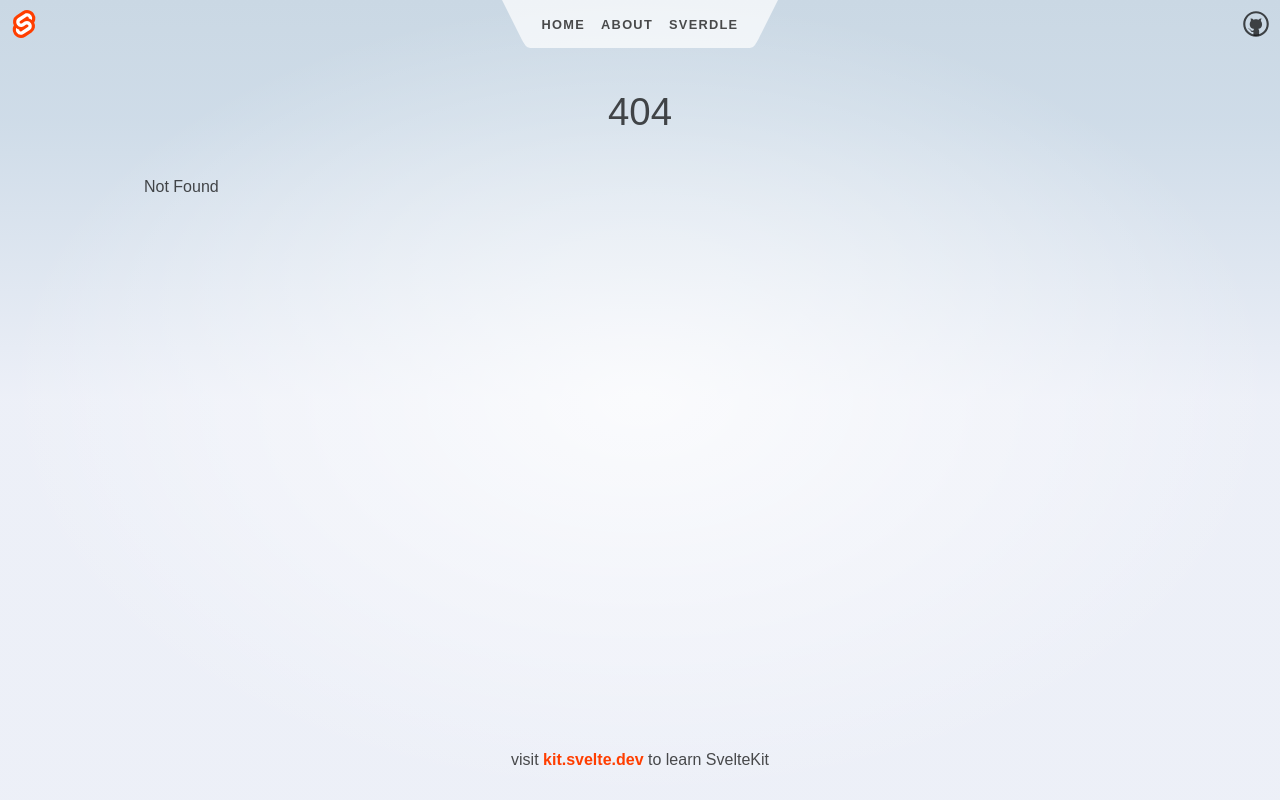
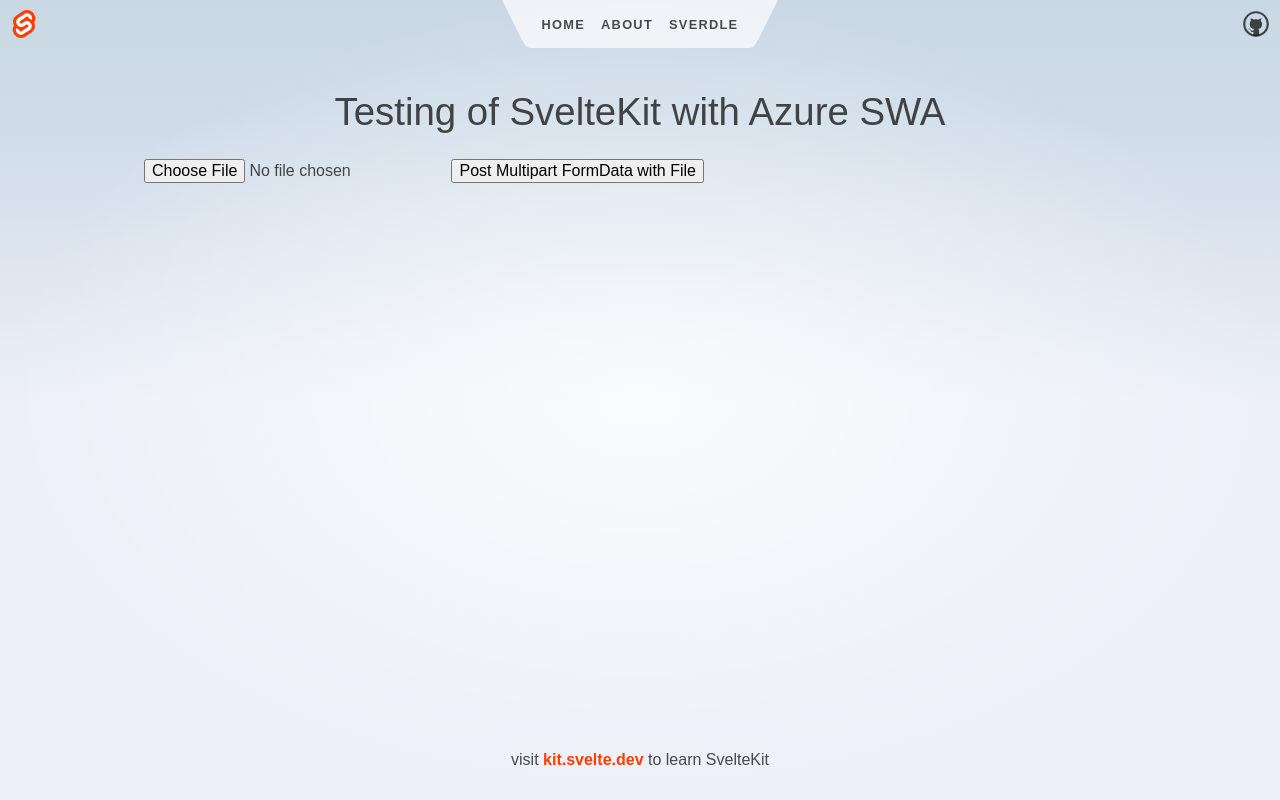
Before and after one commit to geoffrich/svelte-adapter-azure-swa, a SvelteKit app in the folder demo/: page /file-issue in a window 1280 px wide. Before the commit this address had no page. Built offline with nearby package versions, Linux system fonts and the light colour scheme.

Commit message:
set up repro

```diff
--- /dev/null
+++ b/demo/src/routes/file-issue/+page.server.js
@@ -0,0 +1,24 @@
+const url = 'http://httpbin.org/post';
+
+export const actions = {
+	multipartformdata: async (event) => {
+		const formdata = await event.request.formData();
+		const body = new FormData();
+		body.append('file', formdata.get('file'));
+		const requestOptions = {
+			method: 'POST',
+			body: body
+		};
+		console.log(...formdata);
+		console.log('code only available in backend');
+		try {
+			const fetchURL = url;
+			const res = await fetch(fetchURL, requestOptions);
+			console.log('response ==>>>', res);
+			const response = await res.json();
+			return { response };
+		} catch (e) {
+			return { success: false };
+		}
+	}
+};
--- /dev/null
+++ b/demo/src/routes/file-issue/+page.svelte
@@ -0,0 +1,41 @@
+<script>
+	import { enhance } from '$app/forms';
+	export let data;
+	let loading;
+</script>
+
+<h1>Testing of SvelteKit with Azure SWA</h1>
+
+<div class="mx-auto max-w-[1920px]">
+	<form
+		method="post"
+		enctype="multipart/form-data"
+		on:submit={() => {
+			loading = true;
+		}}
+		use:enhance={(formData) => {
+			// `form` is the `<form>` element
+			// `data` is its `FormData` object
+			// `action` is the URL to which the form is posted
+			// `cancel()` will prevent the submission
+
+			return async ({ result, update }) => {
+				loading = false;
+
+				// `result` is an `ActionResult` object
+				// `update` is a function which triggers the logic that would be triggered if this callback wasn't set
+				const testContainer = document.getElementById('testCool');
+				testContainer.innerHTML = JSON.stringify(result.data?.response);
+				console.log(result);
+			};
+		}}
+	>
+		<input type="file" name="file" id="file" accept="image/*" />
+		<button type="submit" formaction="?/multipartformdata">Post Multipart FormData with File</button
+		>
+	</form>
+	{#if loading}
+		Loading ...
+	{/if}
+	<div id="testCool" />
+</div>
```
